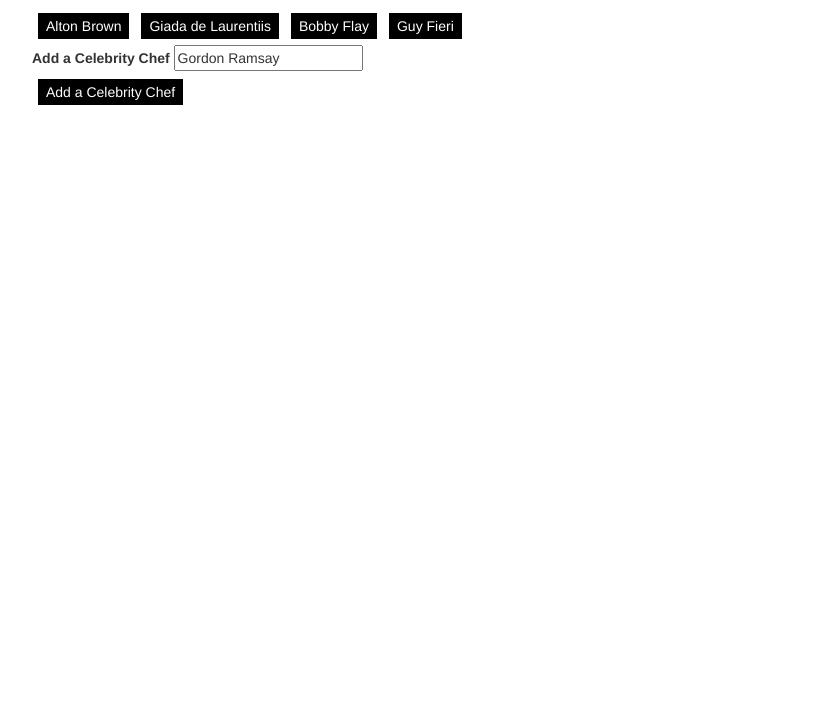
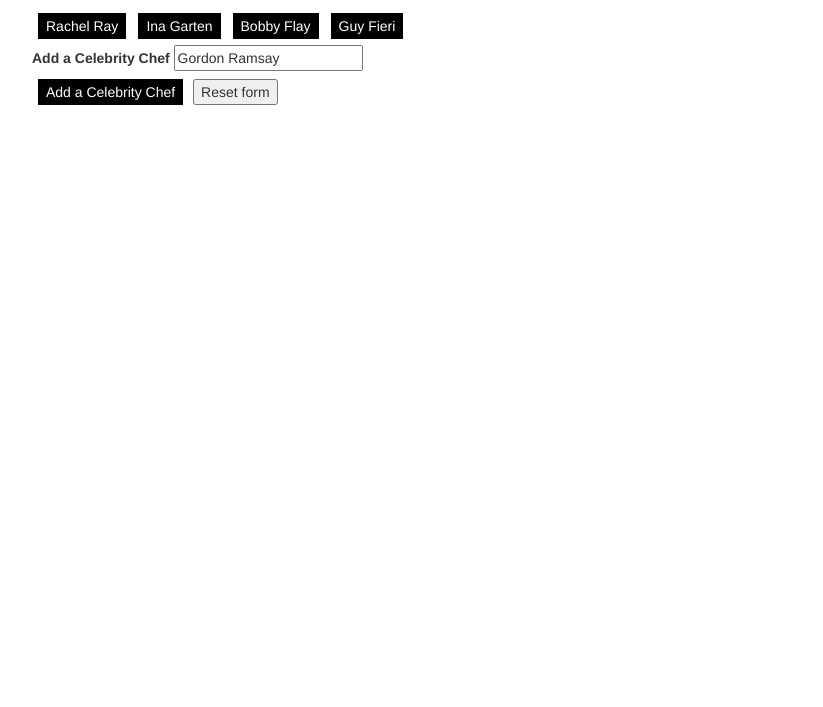
Before and after one commit to jeanineerica/GifTastic, a plain HTML site: page index.html in a window 1280 px wide. Shown: the part 93-800 px from the top of the page, without its empty margins (38-861 px from the left). Drawn offline with nearby package versions, Linux system fonts and the light colour scheme.

Commit message:
added chef names

```diff
--- a/assets/javascript/app.js
+++ b/assets/javascript/app.js
@@ -3,7 +3,7 @@
 // File Created July 19, 2017 12:00PM
 $(document).ready(function() {
 //Celebrity Chef Array
-var topics = ["Alton Brown", "Giada de Laurentiis",
+var topics = ["Rachel Ray", "Ina Garten",
        "Bobby Flay", "Guy Fieri"];
 
 
@@ -69,6 +69,10 @@
         });
      };
 
+     //Reset Form
+  function myFunction() {
+  document.getElementById("name-form").reset();
+    }
 
 // Funtion to display Chef name
 function renderButtons() {
--- a/index.html
+++ b/index.html
@@ -28,6 +28,7 @@
 
 				<!-- Btn triggers new name to be added -->
 				<input id="add-name" type="submit" value="Add a Celebrity Chef">
+				<input type="button" onclick="myFunction()" value="Reset form">
 			</form>
 			<!-- Giphy Dumped Here -->
 			<div class="row">
```
Also changed, not shown: 2 other files.
